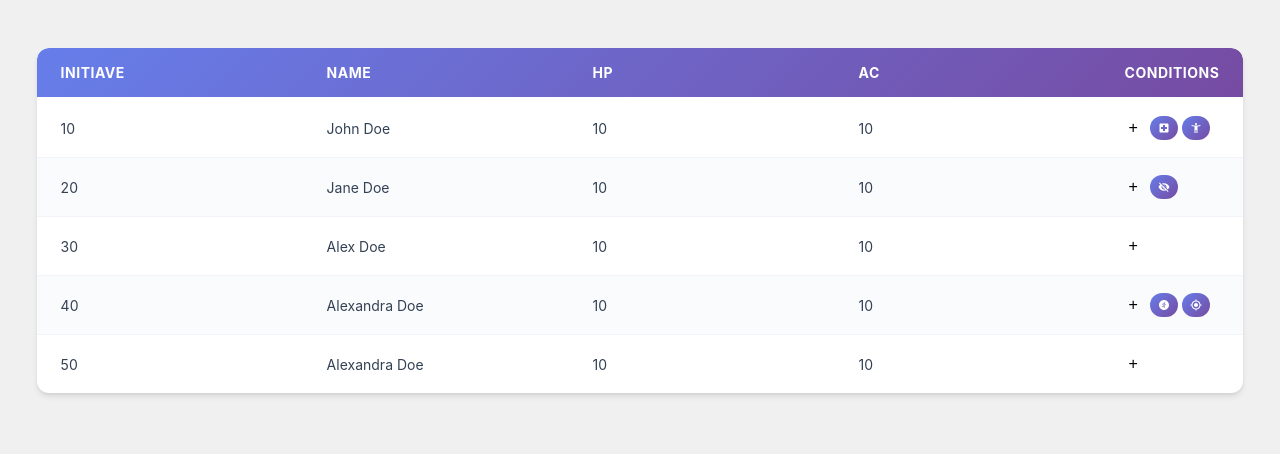
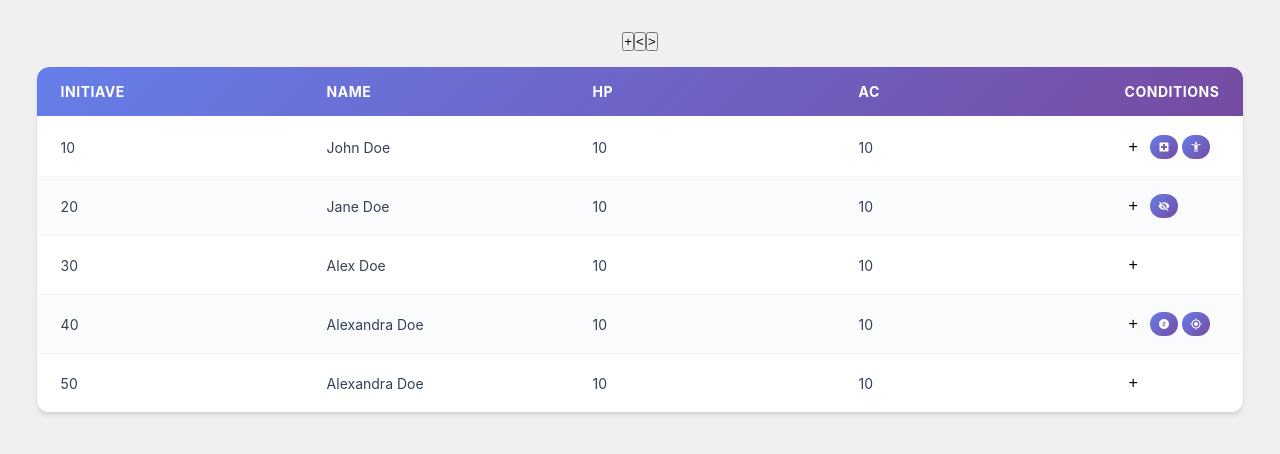
Before and after one commit to Smoopfrog/initiative-tracker, a React (Vite) app: page / in a window 1280 px wide. Shown: the top 454 px of the page. Built offline with nearby package versions, Linux system fonts and the light colour scheme.

Commit message:
add navigation menu

```diff
--- /dev/null
+++ b/src/Constants/DemoChars.ts
@@ -0,0 +1,44 @@
+import type { ICharacter } from "../Types/Character";
+
+export const initialCharacters: ICharacter[] = [
+	{
+		id: "1",
+		initiative: 10,
+		name: "John Doe",
+		hp: 10,
+		ac: 10,
+		conditions: ["Poisoned", "Prone"],
+	},
+	{
+		id: "2",
+		initiative: 20,
+		name: "Jane Doe",
+		hp: 10,
+		ac: 10,
+		conditions: ["Blinded"],
+	},
+	{
+		id: "3",
+		initiative: 30,
+		name: "Alex Doe",
+		hp: 10,
+		ac: 10,
+		conditions: [],
+	},
+	{
+		id: "4",
+		initiative: 40,
+		name: "Alexandra Doe",
+		hp: 10,
+		ac: 10,
+		conditions: ["Frightened", "Grappled"],
+	},
+	{
+		id: "5",
+		initiative: 50,
+		name: "Alexandra Doe",
+		hp: 10,
+		ac: 10,
+		conditions: [],
+	},
+];
--- a/src/InitiativeTracker/ConditionsModal.tsx
+++ b/src/InitiativeTracker/Conditions/ConditionsModal.tsx
@@ -1,6 +1,6 @@
 import React, { useState } from "react";
-import { dndConditions } from "../Constants/Conditions";
-import { conditionIcons } from "../Constants/ConditionIcons";
+import { dndConditions } from "../../Constants/Conditions";
+import { conditionIcons } from "../../Constants/ConditionIcons";
 
 interface ConditionsModalProps {
 	isOpen: boolean;
--- a/src/InitiativeTracker/ConditionsRenderer.tsx
+++ b/src/InitiativeTracker/Conditions/ConditionsRenderer.tsx
@@ -1,7 +1,7 @@
 import React, { useState } from "react";
 import ConditionsModal from "./ConditionsModal";
-import { dndConditions } from "../Constants/Conditions";
-import { conditionIcons } from "../Constants/ConditionIcons";
+import { dndConditions } from "../../Constants/Conditions";
+import { conditionIcons } from "../../Constants/ConditionIcons";
 
 const ConditionsRenderer: React.FC<{
 	rowId: string;
--- a/src/InitiativeTracker/ConditionsRendererWrapper.tsx
+++ b/src/InitiativeTracker/Conditions/ConditionsRendererWrapper.tsx
@@ -1,6 +1,6 @@
 import React from "react";
 import ConditionsRenderer from "./ConditionsRenderer";
-import type { IColumnProps } from "../Components/Table/Column.tsx/Column";
+import type { IColumnProps } from "../../Components/Table/Column.tsx/Column";
 
 interface ConditionsRendererWrapperProps extends IColumnProps {
 	onConditionsUpdate: (rowId: string, conditions: string[]) => void;
--- a/src/InitiativeTracker/InitiativeTracker.tsx
+++ b/src/InitiativeTracker/InitiativeTracker.tsx
@@ -1,108 +1,25 @@
-import React, { useState } from "react";
-import Table from "../Components/Table/Table";
-import { initiativeTrackerColumns } from "./initiativeTrackerColumns";
-import type { IRow } from "../Components/Table/Row/Row";
-import ConditionsRendererWrapper from "./ConditionsRendererWrapper";
-
-interface ICharacter {
-	id: string;
-	initiative: number;
-	name: string;
-	hp: number;
-	ac: number;
-	conditions?: string[];
-}
-
-const initialCharacters: ICharacter[] = [
-	{
-		id: "1",
-		initiative: 10,
-		name: "John Doe",
-		hp: 10,
-		ac: 10,
-		conditions: ["Poisoned", "Prone"],
-	},
-	{
-		id: "2",
-		initiative: 20,
-		name: "Jane Doe",
-		hp: 10,
-		ac: 10,
-		conditions: ["Blinded"],
-	},
-	{
-		id: "3",
-		initiative: 30,
-		name: "Alex Doe",
-		hp: 10,
-		ac: 10,
-		conditions: [],
-	},
-	{
-		id: "4",
-		initiative: 40,
-		name: "Alexandra Doe",
-		hp: 10,
-		ac: 10,
-		conditions: ["Frightened", "Grappled"],
-	},
-	{
-		id: "5",
-		initiative: 50,
-		name: "Alexandra Doe",
-		hp: 10,
-		ac: 10,
-		conditions: [],
-	},
-];
+import React from "react";
+import InitiativeTrackerTable from "./Table/InitiativeTrackerTable";
+import InitiativeTrackerMenu from "./InitiativeTrackerMenu";
+import { initialCharacters } from "../Constants/DemoChars";
 
 const InitiativeTracker: React.FC = () => {
-	const [characters, setCharacters] = useState<ICharacter[]>(initialCharacters);
+	const characters = initialCharacters;
 
-	const handleConditionsUpdate = (rowId: string, newConditions: string[]) => {
-		setCharacters((prev) =>
-			prev.map((char) =>
-				char.id === rowId ? { ...char, conditions: newConditions } : char
-			)
-		);
-	};
+	const [selectedCharacterId, setSelectedCharacterId] = React.useState<
+		string | null
+	>(characters[0]?.id || null);
 
-	const rows: IRow[] = characters.map((character) => ({
-		rowId: character.id,
-		columns: initiativeTrackerColumns.map((column) => {
-			const columnConfig = {
-				...column,
-				value: character[column.name as keyof ICharacter] || null,
-			};
-
-			// Pass the update function to the conditions column
-			if (column.name === "conditions") {
-				columnConfig.columnRenderer = (
-					props: import("../Components/Table/Column.tsx/Column").IColumnProps
-				) => (
-					<ConditionsRendererWrapper
-						{...props}
-						onConditionsUpdate={handleConditionsUpdate}
-					/>
-				);
-			}
-
-			return columnConfig;
-		}),
-	}));
-
-	const headerRow: IRow = {
-		rowId: "header",
-		columns: initiativeTrackerColumns.map((column) => ({
-			...column,
-			value: column.headerName,
-			isEditable: false,
-			columnRenderer: undefined,
-		})),
-		isHeader: true,
-	};
-
-	return <Table rows={rows} headerRow={headerRow} />;
+	return (
+		<div>
+			<InitiativeTrackerMenu
+				characters={characters}
+				selectedCharacterId={selectedCharacterId}
+				setSelectedCharacterId={setSelectedCharacterId}
+			/>
+			<InitiativeTrackerTable initialCharacters={characters} />
+		</div>
+	);
 };
 
 export default InitiativeTracker;
--- /dev/null
+++ b/src/InitiativeTracker/InitiativeTrackerMenu.tsx
@@ -0,0 +1,65 @@
+import React from "react";
+import type { ICharacter } from "../Types/Character";
+
+interface IInitiativeTrackerMenuProps {
+	characters: ICharacter[];
+	selectedCharacterId: string | null;
+	setSelectedCharacterId: (charId: string) => void;
+}
+
+const InitiativeTrackerMenu: React.FC<IInitiativeTrackerMenuProps> = ({
+	characters,
+	selectedCharacterId,
+	setSelectedCharacterId,
+}) => {
+	const onNavigation = (direction: "next" | "previous") => {
+		if (!selectedCharacterId || characters.length === 0) {
+			return null;
+		}
+
+		// Get current character index
+		const selectedCharIndex = characters.findIndex(
+			(character) => character.id === selectedCharacterId
+		);
+
+		// handle next character
+		if (direction === "next") {
+			if (characters[selectedCharIndex + 1]) {
+				setSelectedCharacterId(characters[selectedCharIndex + 1].id);
+			} else {
+				setSelectedCharacterId(characters[0].id);
+			}
+		}
+
+		// handle previous character
+		if (direction === "previous") {
+			if (characters[selectedCharIndex - 1]) {
+				setSelectedCharacterId(characters[selectedCharIndex - 1].id);
+			} else {
+				setSelectedCharacterId(characters[characters.length - 1].id);
+			}
+		}
+	};
+
+	return (
+		<div>
+			<button>+</button>
+			<button
+				onClick={() => {
+					onNavigation("previous");
+				}}
+			>
+				&lt;
+			</button>
+			<button
+				onClick={() => {
+					onNavigation("next");
+				}}
+			>
+				&gt;
+			</button>
+		</div>
+	);
+};
+
+export default InitiativeTrackerMenu;
--- /dev/null
+++ b/src/InitiativeTracker/Table/InitiativeTrackerTable.tsx
@@ -0,0 +1,66 @@
+import React, { useState } from "react";
+import Table from "../../Components/Table/Table";
+import { initiativeTrackerColumns } from "./initiativeTrackerColumns";
+import type { IRow } from "../../Components/Table/Row/Row";
+import ConditionsRendererWrapper from "../Conditions/ConditionsRendererWrapper";
+import type { ICharacter } from "../../Types/Character";
+
+interface IInitiativeTrackerTableProps {
+	/** Initial characters to display in the table */
+	initialCharacters?: ICharacter[];
+}
+
+const InitiativeTrackerTable: React.FC<IInitiativeTrackerTableProps> = ({
+	initialCharacters,
+}) => {
+	const [characters, setCharacters] = useState<ICharacter[]>(
+		initialCharacters || []
+	);
+
+	const handleConditionsUpdate = (rowId: string, newConditions: string[]) => {
+		setCharacters((prev) =>
+			prev.map((char) =>
+				char.id === rowId ? { ...char, conditions: newConditions } : char
+			)
+		);
+	};
+
+	const rows: IRow[] = characters.map((character) => ({
+		rowId: character.id,
+		columns: initiativeTrackerColumns.map((column) => {
+			const columnConfig = {
+				...column,
+				value: character[column.name as keyof ICharacter] || null,
+			};
+
+			// Pass the update function to the conditions column
+			if (column.name === "conditions") {
+				columnConfig.columnRenderer = (
+					props: import("../../Components/Table/Column.tsx/Column").IColumnProps
+				) => (
+					<ConditionsRendererWrapper
+						{...props}
+						onConditionsUpdate={handleConditionsUpdate}
+					/>
+				);
+			}
+
+			return columnConfig;
+		}),
+	}));
+
+	const headerRow: IRow = {
+		rowId: "header",
+		columns: initiativeTrackerColumns.map((column) => ({
+			...column,
+			value: column.headerName,
+			isEditable: false,
+			columnRenderer: undefined,
+		})),
+		isHeader: true,
+	};
+
+	return <Table rows={rows} headerRow={headerRow} />;
+};
+
+export default InitiativeTrackerTable;
--- a/src/InitiativeTracker/initiativeTrackerColumns.tsx
+++ b/src/InitiativeTracker/Table/initiativeTrackerColumns.tsx
@@ -1,5 +1,5 @@
-import type { IColumn } from "../Components/Table/Column.tsx/Column";
-import ConditionsRenderer from "./ConditionsRenderer";
+import type { IColumn } from "../../Components/Table/Column.tsx/Column";
+import ConditionsRenderer from "../Conditions/ConditionsRenderer";
 
 export const initiativeTrackerColumns: IColumn[] = [
 	{
--- /dev/null
+++ b/src/Types/Character.ts
@@ -0,0 +1,8 @@
+export interface ICharacter {
+    id: string;
+    initiative: number;
+    name: string;
+    hp: number;
+    ac: number;
+    conditions?: string[];
+}
```
